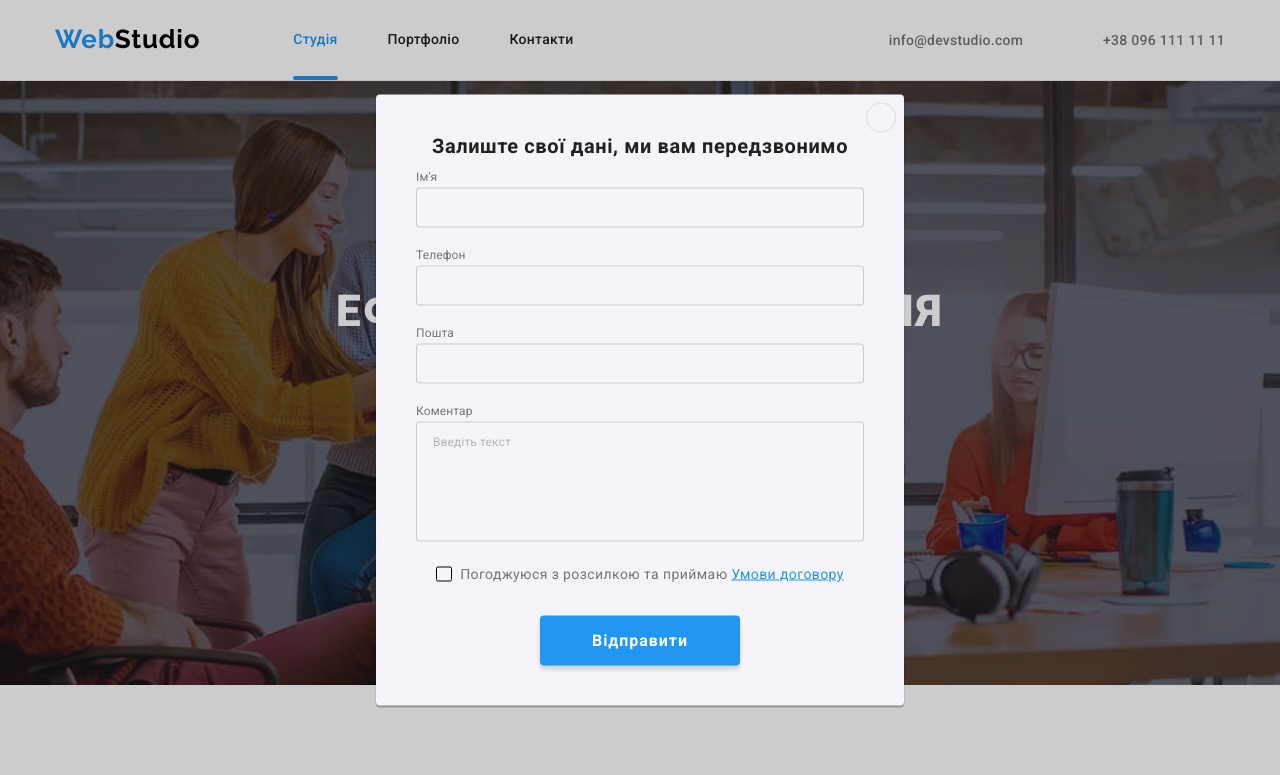
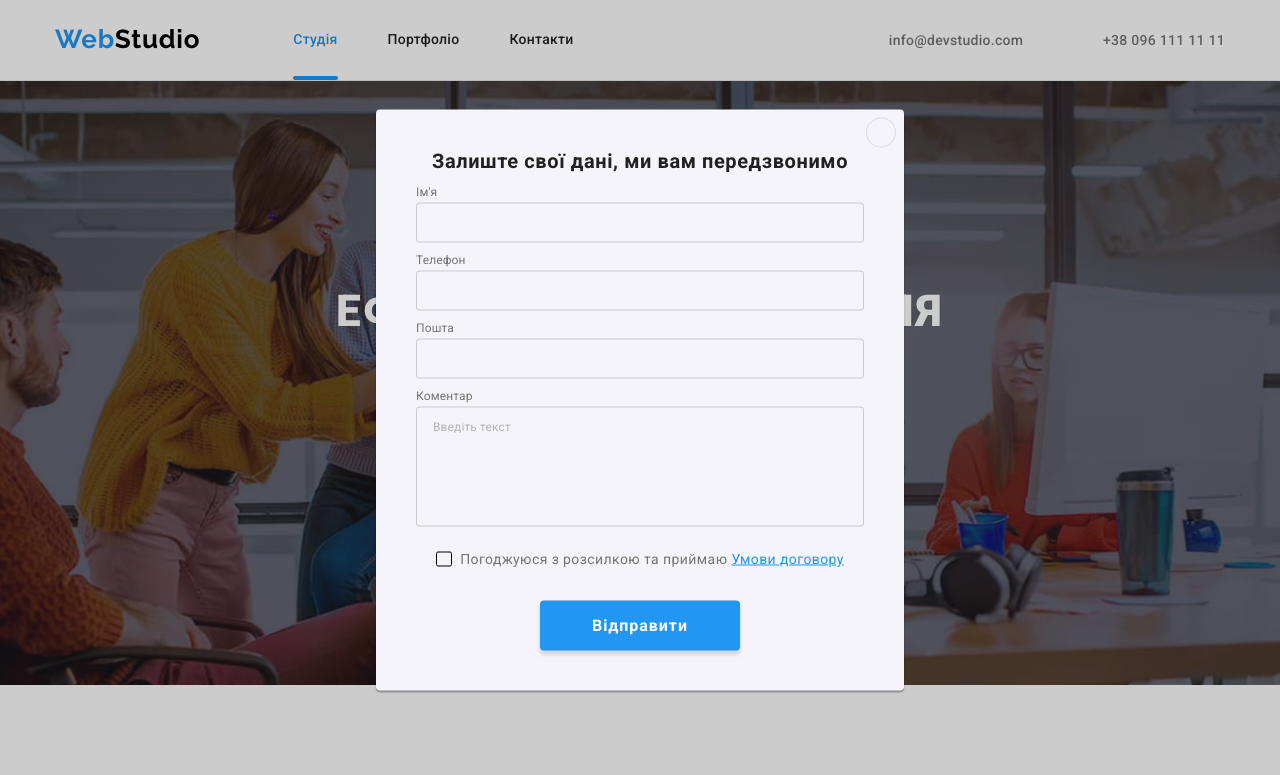
Before and after one commit to AnnaYuzkova/goit-markup-hw-06, a plain HTML site: page index.html in a window 1280 px wide. Both pictures are taken after a click on the button "Замовити послугу". Shown: the top 775 px of the page. Drawn offline with nearby package versions, Linux system fonts and the light colour scheme.

Commit message:
Зміни

```diff
--- a/css/styles.css
+++ b/css/styles.css
@@ -786,6 +786,7 @@ body {
   transition: fill var(--transition-dur-and-funk);
 }
 
+.modal-button-close:hover,
 .modal-button-close:focus {
   fill: var(--accent-color);
 }
@@ -805,7 +806,10 @@ body {
 .form-field {
   display: flex;
   flex-direction: column;
-  margin-bottom: 20px;
+}
+
+.form-field:not(:last-child) {
+  margin-bottom: 10px;
 }
 
 .contact-form-input {
@@ -875,6 +879,7 @@ body {
   align-items: center;
   justify-content: center;
   margin-bottom: 30px;
+  margin-top: 20px;
 }
 
 .form-check-input {
```
